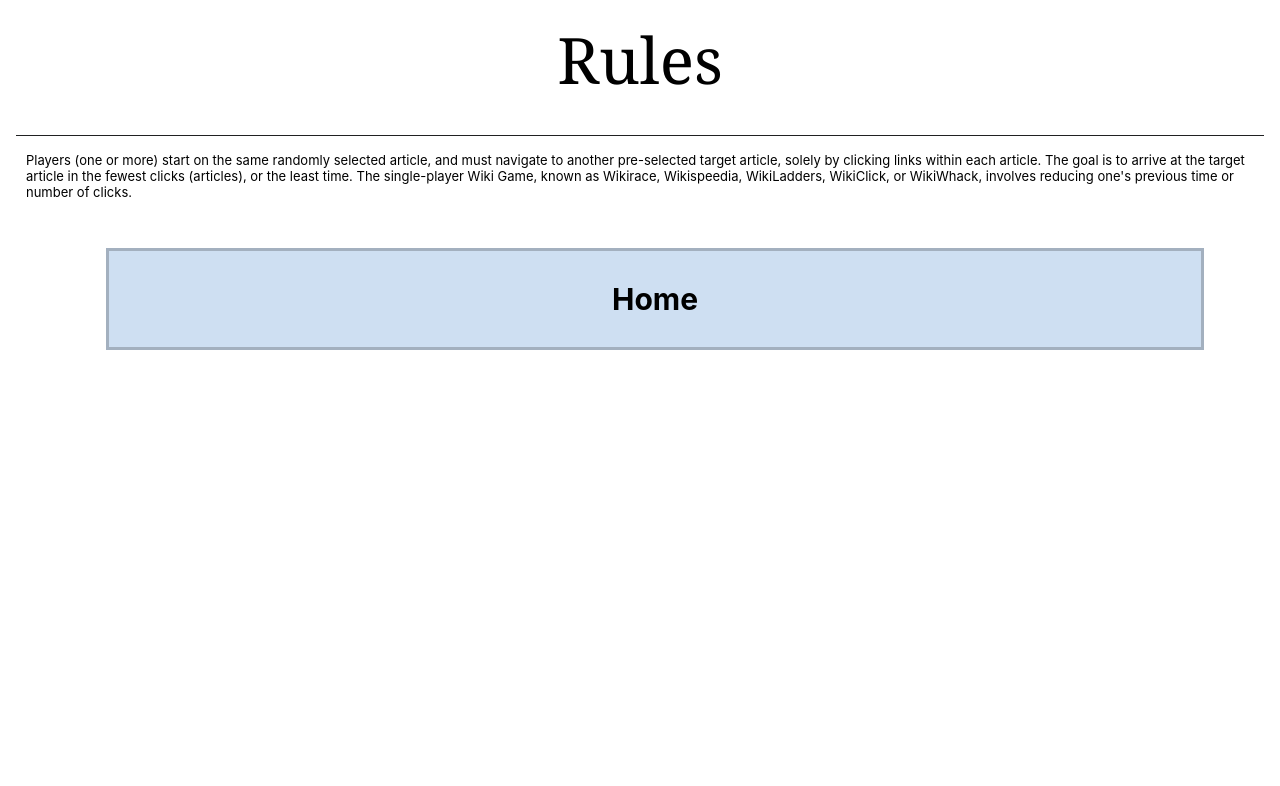
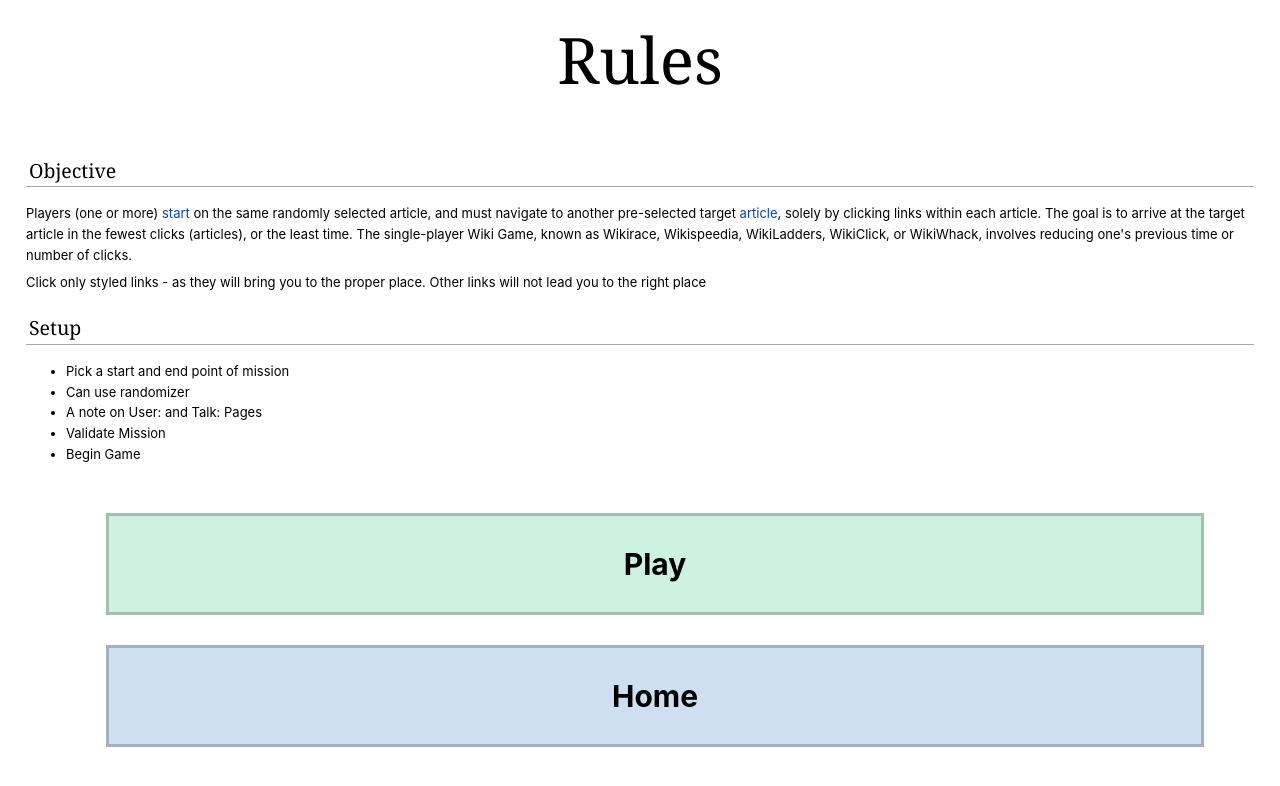
Before and after one commit to tchartchke/six-clicks, a React (Create React App) app: page /rules in a window 1280 px wide. Shown: the top 786 px of the page. Built offline with nearby package versions, Linux system fonts and the light colour scheme; no server answers.

Commit message:
Init Form pretty and some rules stuff

```diff
--- a/src/App.css
+++ b/src/App.css
@@ -41,7 +41,6 @@
   width: 100%;
   background: #ddcef2;
   padding: 1em 0.4em;
-  margin-bottom: 1em;
   border: 0.2rem solid #afa3bf;
 }
 
@@ -63,10 +62,19 @@
 }
 
 .mainLink a {
+  text-align: center;
   color: #000;
   text-decoration: none;
   font-weight: bold;
   font-family: inherit;
+}
+.bigbutton {
+  margin-bottom: 1em;
+}
+
+.bigbutton:hover {
+  text-decoration: none;
+  color: #000;
 }
 
 @keyframes App-logo-spin {
--- a/src/App.js
+++ b/src/App.js
@@ -11,8 +11,8 @@ function App() {
       <img className="App-logo" src={logo} alt="Logo" />
       <Header text={'Six Clicks'} />
       <div className="mainLink" >
-        <Link className="box1" to='/rules'>Rules</Link>
-        <Link className="box2" to='/play'>Play</Link>
+        <Link className="bigbutton box1" to='/rules'>Rules</Link>
+        <Link className="bigbutton box2" to='/play'>Play</Link>
       </div>
     </div>
   );
--- a/src/components/Header.css
+++ b/src/components/Header.css
@@ -1,7 +1,7 @@
 .pageHead {
   font-family: 'Linux Libertine', 'Georgia', 'Times', 'serif';
   font-size: 4rem;
-  border-bottom: 1px solid #202122;
+  /* border-bottom: 1px solid #202122; */
   margin: 1rem;
   padding-bottom: 2rem;
   text-align: center;
--- /dev/null
+++ b/src/components/InitForm.css
@@ -0,0 +1,51 @@
+.initForm {
+  margin: 0 1em;
+  padding-bottom: 1em;
+  width: auto;
+  display: flex;
+  flex-direction: column;
+  border-bottom: 1px solid #a5a7aa;
+}
+
+.initInput {
+  display: grid;
+  grid-template-columns: 1fr auto fit-content(100%);
+  width: 70%;
+  align-self:center;
+}
+
+input {
+  margin-bottom: 0.3em;
+}
+
+.inputBox {
+  width: auto;
+}
+
+.validateButton {
+  margin: 0.4em 1em;
+  font-size: 30px;
+  font-weight: bold;
+  background: #f2cedd;
+  border: 0.2rem solid #bfa3af;
+  padding: 0.5em 0.4em;
+}
+
+.validateButton:hover {
+  border-color: #f2cedd;
+  background: #fff5fa;
+}
+
+.playButton {
+  margin: 0.4em 1em;
+  font-size: 30px;
+  font-weight: bold;
+  background: #cef2e0;
+  border: 0.2rem solid #a3bfb1;
+  padding: 0.5em 0.4em;
+}
+
+.playButton:hover {
+  border-color: #cef2e0;
+  background: #f5fffa;
+}
--- a/src/components/InitForm.js
+++ b/src/components/InitForm.js
@@ -1,3 +1,4 @@
+import './InitForm.css';
 import React, { Component } from 'react';
 import { Link } from 'react-router-dom';
 
@@ -60,7 +61,7 @@ class InitForm extends Component {
 
   validMission(){
     if( this.state.valid.start === true && this.state.valid.end === true){
-      return (<button onClick={this.handleStartClick}>Begin Mission</button>);
+      return (<button className="playButton" onClick={this.handleStartClick}>Begin Mission</button>);
     }
   }
 
@@ -100,20 +101,23 @@ class InitForm extends Component {
     return (
       <div>
         <Header text={'Select Mission'} />
-        <form onSubmit={this.handleSubmit}>
-          <label>Start</label>
-          <input onChange={this.handleChange} type="text" name="start" value={this.state.mission.start} id="start-input"></input>
-          <input onChange={this.handleCheck} type="checkbox" name="start"></input>Randomize
-          <br></br>
-          <label>End</label>
-          <input onChange={this.handleChange} type="text" name="end" value={this.state.mission.end} id="end-input"></input>
-          <input onChange={this.handleCheck} type="checkbox" name="end"></input>Randomize
-          <br></br>
-          <input type="submit" value="Validate Mission"></input>
+        <form className="initForm" onSubmit={this.handleSubmit}>
+          <div className="initInput">
+            <input className="inputBox" onChange={this.handleChange} type="text" name="start" value={this.state.mission.start} placeholder="Starting Wikipedia Article Title" id="start-input"></input>
+            <input onChange={this.handleCheck} type="checkbox" name="start"></input>Randomize
+
+            <input className="inputBox" onChange={this.handleChange} type="text" name="end" value={this.state.mission.end} placeholder="Ending Wikipedia Article Title" id="end-input"></input>
+            <input onChange={this.handleCheck} type="checkbox" name="end"></input>Randomize
+          </div>
+
+          <input className="validateButton" type="submit" value="Validate Mission"></input>
+
+          { this.validMission() }
         </form>
-        { this.validMission() }
-        <li><Link to='/'>Home</Link></li>
-        <li><Link to='/rules'>Rules</Link></li>
+        <div className="mainLink" >
+          <Link className="bigbutton home" to='/'>Home</Link>
+          <Link className="bigbutton box1" to='/rules'>Rules</Link>
+        </div>
       </div>
     );
   }
--- a/src/components/Rules.css
+++ b/src/components/Rules.css
@@ -14,3 +14,47 @@
   border-color: #cedff2;
   background: #f5faff;
 }
+
+h2 {
+  margin-top: 1em;
+  font-size: 1.5em;
+  font-weight: normal;
+  font-family: 'Linux Libertine','Georgia','Times',serif;
+  line-height: 1.3;
+  color: #000;
+  border-bottom: 1px solid #a5a7aa;
+  padding: 3px;
+}
+
+p {
+  display: block;
+  margin-block-start: 1em;
+  margin-block-end: 1em;
+  margin-inline-start: 0px;
+  margin-inline-end: 0px;
+  margin: 0.5em 0;
+  /* font-size: calc(1em * 0.875); */
+  line-height: 1.6;
+}
+
+li {
+  line-height: 1.6;
+}
+
+a {
+  text-decoration: none;
+  color: #0645ad;
+  background: none;
+}
+
+a:hover, a:focus {
+  text-decoration: underline;
+}
+
+:focus {
+  outline-color: #3366cc;
+}
+
+a:active {
+  color: #faa700;
+}
--- a/src/components/Rules.js
+++ b/src/components/Rules.js
@@ -5,9 +5,20 @@ import { Link } from 'react-router-dom';
 const Rules = () => {
   return(
       <div className="RulesPage">
-        <p>Players (one or more) start on the same randomly selected article, and must navigate to another pre-selected target article, solely by clicking links within each article. The goal is to arrive at the target article in the fewest clicks (articles), or the least time. The single-player Wiki Game, known as Wikirace, Wikispeedia, WikiLadders, WikiClick, or WikiWhack, involves reducing one's previous time or number of clicks.</p>
+        <h2>Objective</h2>
+        <p>Players (one or more) <a href="">start</a> on the same randomly selected article, and must navigate to another pre-selected target <a href="">article</a>, solely by clicking links within each article. The goal is to arrive at the target article in the fewest clicks (articles), or the least time. The single-player Wiki Game, known as Wikirace, Wikispeedia, WikiLadders, WikiClick, or WikiWhack, involves reducing one's previous time or number of clicks.</p>
+        <p>Click only styled links - as they will bring you to the proper place. Other links will not lead you to the right place</p>
+        <h2>Setup</h2>
+        <ul>
+          <li>Pick a start and end point of mission</li>
+          <li>Can use randomizer</li>
+          <li>A note on User: and Talk: Pages</li>
+          <li>Validate Mission</li>
+          <li>Begin Game</li>
+        </ul>
         <div className="mainLink">
-          <Link className="home" to='/'>Home</Link>
+          <Link className="bigbutton box2" to='/play'>Play</Link>
+          <Link className="bigbutton home" to='/'>Home</Link>
           </div>
       </div>
   );
--- a/src/components/SaveForm.js
+++ b/src/components/SaveForm.js
@@ -1,3 +1,4 @@
+import './SaveForm.css';
 import React, { Component } from 'react';
 
 class SaveForm extends Component {
@@ -32,7 +33,7 @@ class SaveForm extends Component {
       return (
         <form onSubmit={this.handleSubmit}>
           <label>Name</label>
-          <input onChange={this.handleChange} type="text" name="name" value={this.state.name}></input>
+          <inpu t onChange={this.handleChange} type="text" name="name" value={this.state.name}></inpu>
           <input type="submit" value="Save Results"></input>
         </form>);
     }
```
Also changed, not shown: src/components/SaveForm.css (added).
